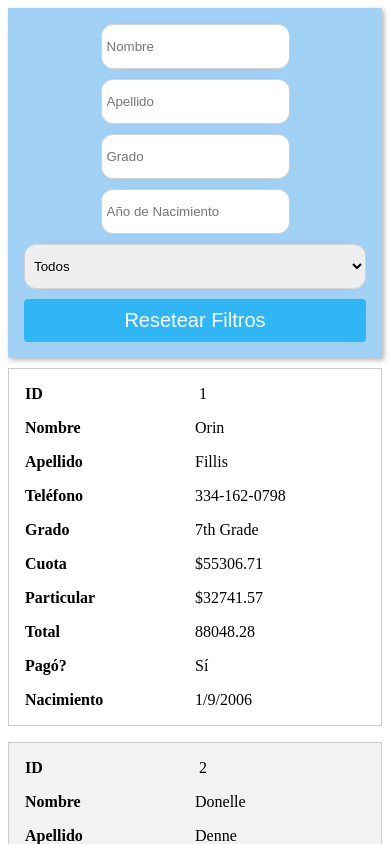
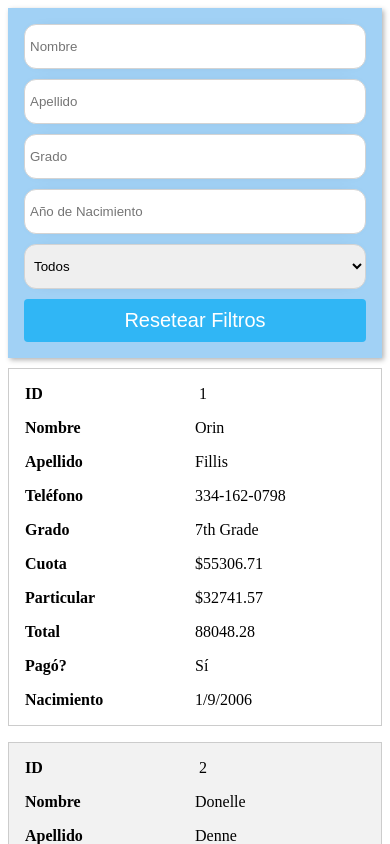
Before and after one commit to DaniLedes99/StudentsTable, a React (Vite) app: page / in a window 390 px wide. Shown: the top 844 px of the page. Built offline with nearby package versions, Linux system fonts and the light colour scheme.

Commit message:
solucionamos css

```diff
--- a/src/Components/Header.css
+++ b/src/Components/Header.css
@@ -43,7 +43,6 @@
 
 .input {
   width: 100%;
-  /*  max-width: 220px; */
   height: 45px;
   padding: 5px;
   border-radius: 12px;
@@ -80,11 +79,9 @@
 @media only screen and (max-width: 601px) and (min-width: 200px) {
   .header {
     display: flex;
-    align-items: center;
     margin-bottom: 10px;
   }
-  .input,
-  .select {
+  .input {
     margin-bottom: 10px;
     max-width: 600px;
   }
--- a/src/main.css
+++ b/src/main.css
@@ -31,7 +31,6 @@ th {
   top: 0;
 }
 
-@media screen and (max-width: 600px) {
 @media screen and (max-width: 600px) {
   .header {
     flex-direction: column;
@@ -71,4 +70,3 @@ th {
     width: 50%;
   }
 }
-}
```
Lines whose indentation alone changed are shown as unchanged.
